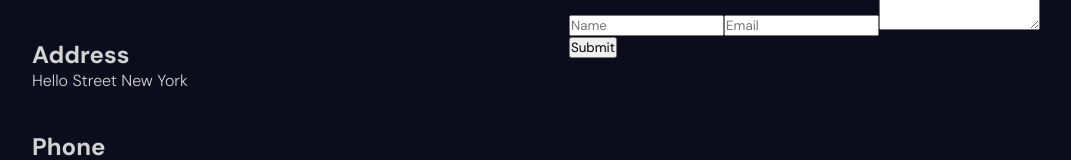
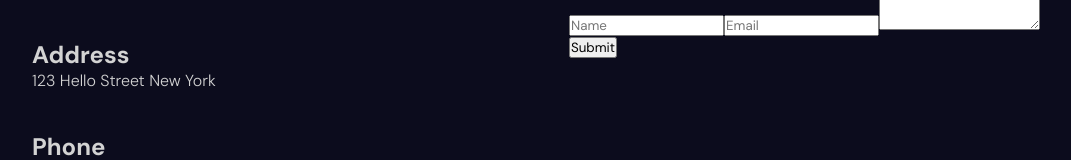
Before and after one commit to erickdc7/react-portfolio-7, a React (Vite) app: page / in a window 1280 px wide. Shown: the part 6958-7118 px from the top of the page, without its empty margins (96-1167 px from the left). Built offline with nearby package versions, Linux system fonts and the light colour scheme.

Commit message:
update text

```diff
--- a/src/components/contact/Contact.jsx
+++ b/src/components/contact/Contact.jsx
@@ -11,7 +11,7 @@ const Contact = () => {
                 </div>
                 <div className="item">
                     <h2>Address</h2>
-                    <span>Hello Street New York</span>
+                    <span>123 Hello Street New York</span>
                 </div>
                 <div className="item">
                     <h2>Phone</h2>
```
